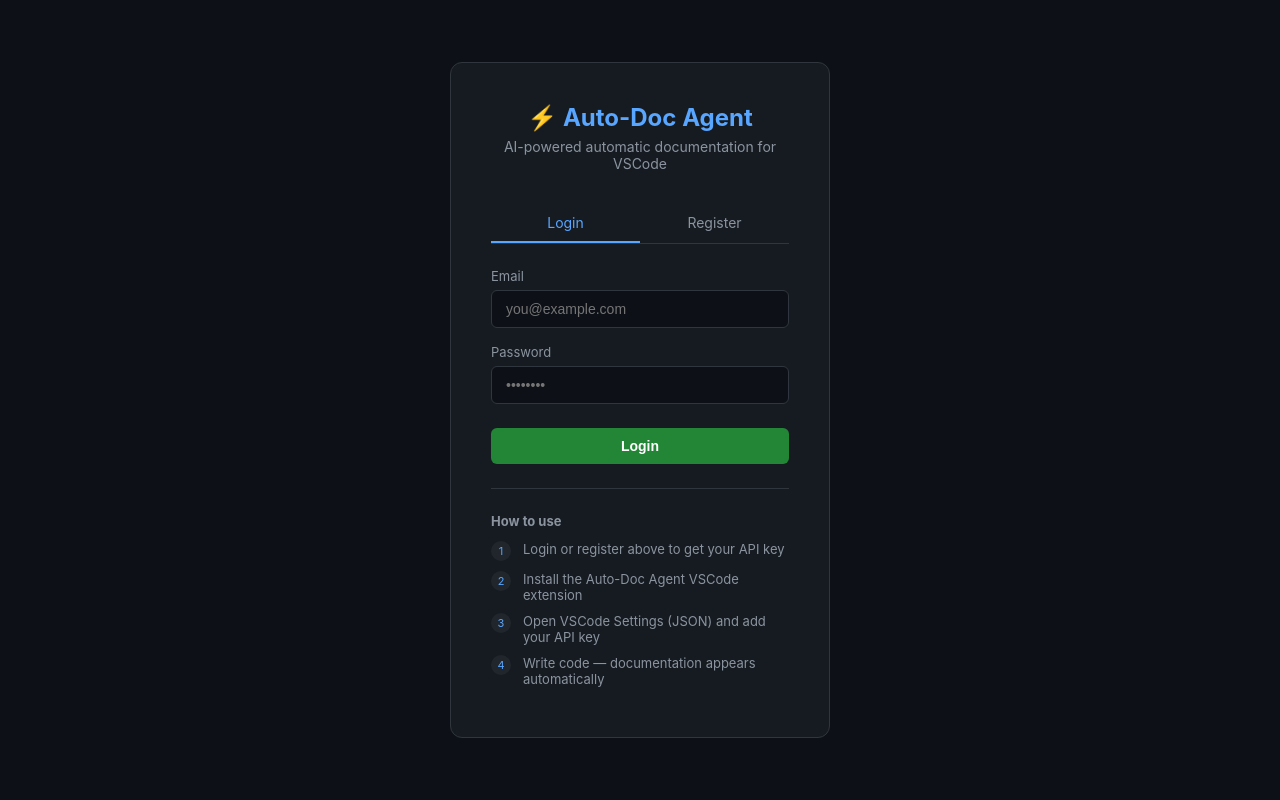
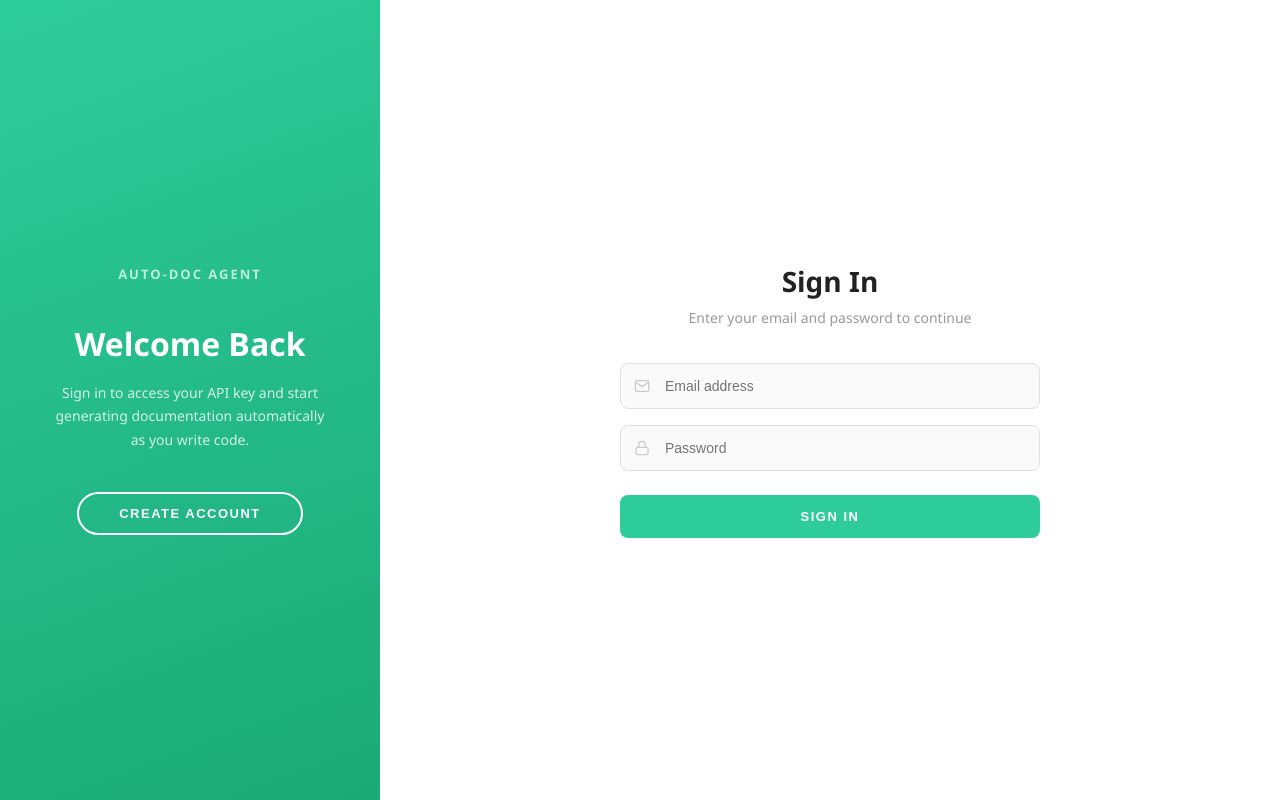
Before and after one commit to JohnyJames9496/auto-doc-agent, a Python web app: template backend/app/templates/index.html in a window 1280 px wide. Run offline with Jinja, Linux system fonts and the light colour scheme; the template is opened without the code that fills it, so the values that code supplies are empty.

Commit message:
redesign login page with split panel layout

```diff
--- a/backend/app/templates/index.html
+++ b/backend/app/templates/index.html
@@ -8,281 +8,314 @@
         * { margin: 0; padding: 0; box-sizing: border-box; }
 
         body {
-            font-family: -apple-system, BlinkMacSystemFont, 'Segoe UI', sans-serif;
-            background: #0d1117;
-            color: #e6edf3;
+            font-family: 'Segoe UI', sans-serif;
             min-height: 100vh;
             display: flex;
-            align-items: center;
-            justify-content: center;
-        }
-
-        .container {
-            width: 100%;
-            max-width: 420px;
-            padding: 20px;
+            background: #f0f2f5;
         }
 
         .card {
-            background: #161b22;
-            border: 1px solid #30363d;
-            border-radius: 12px;
-            padding: 40px;
+            display: flex;
+            width: 100%;
+            min-height: 100vh;
         }
 
-        .logo {
+        /* Left panel */
+        .left {
+            width: 380px;
+            background: linear-gradient(160deg, #2ecc99, #1aaa77);
+            color: white;
+            display: flex;
+            flex-direction: column;
+            align-items: center;
+            justify-content: center;
+            padding: 60px 48px;
             text-align: center;
-            margin-bottom: 32px;
+            flex-shrink: 0;
         }
 
-        .logo h1 {
-            font-size: 24px;
+        .left .brand {
+            font-size: 13px;
             font-weight: 700;
-            color: #58a6ff;
+            letter-spacing: 2px;
+            text-transform: uppercase;
+            opacity: 0.7;
+            margin-bottom: 40px;
         }
 
-        .logo p {
-            font-size: 14px;
-            color: #8b949e;
-            margin-top: 6px;
+        .left h2 {
+            font-size: 32px;
+            font-weight: 700;
+            margin-bottom: 16px;
+            line-height: 1.3;
         }
 
-        .tabs {
-            display: flex;
-            margin-bottom: 24px;
-            border-bottom: 1px solid #30363d;
+        .left p {
+            font-size: 14px;
+            opacity: 0.8;
+            margin-bottom: 40px;
+            line-height: 1.7;
         }
 
-        .tab {
-            flex: 1;
-            padding: 10px;
-            text-align: center;
+        .left button {
+            background: transparent;
+            border: 2px solid white;
+            color: white;
+            padding: 12px 40px;
+            border-radius: 30px;
+            font-size: 13px;
+            font-weight: 700;
             cursor: pointer;
-            color: #8b949e;
-            font-size: 14px;
-            border-bottom: 2px solid transparent;
+            letter-spacing: 1.5px;
+            text-transform: uppercase;
             transition: all 0.2s;
         }
 
-        .tab.active {
-            color: #58a6ff;
-            border-bottom-color: #58a6ff;
+        .left button:hover {
+            background: white;
+            color: #1aaa77;
         }
 
-        .form-group {
+        /* Right panel */
+        .right {
+            flex: 1;
+            background: white;
+            display: flex;
+            flex-direction: column;
+            align-items: center;
+            justify-content: center;
+            padding: 60px 80px;
+        }
+
+        .right h2 {
+            font-size: 28px;
+            font-weight: 700;
+            color: #222;
+            margin-bottom: 8px;
+        }
+
+        .right .subtitle {
+            font-size: 14px;
+            color: #999;
+            margin-bottom: 36px;
+        }
+
+        .input-group {
+            position: relative;
+            width: 100%;
+            max-width: 420px;
             margin-bottom: 16px;
         }
 
-        label {
-            display: block;
-            font-size: 13px;
-            color: #8b949e;
-            margin-bottom: 6px;
+        .input-group input {
+            width: 100%;
+            padding: 14px 18px 14px 44px;
+            border: 1px solid #e0e0e0;
+            border-radius: 8px;
+            font-size: 14px;
+            color: #333;
+            outline: none;
+            background: #fafafa;
+            transition: border-color 0.2s, background 0.2s;
         }
 
-        input {
-            width: 100%;
-            padding: 10px 14px;
-            background: #0d1117;
-            border: 1px solid #30363d;
-            border-radius: 6px;
-            color: #e6edf3;
-            font-size: 14px;
-            outline: none;
-            transition: border-color 0.2s;
+        .input-group input:focus {
+            border-color: #2ecc99;
+            background: white;
         }
 
-        input:focus {
-            border-color: #58a6ff;
+        .input-group svg {
+            position: absolute;
+            left: 14px;
+            top: 50%;
+            transform: translateY(-50%);
+            color: #ccc;
         }
 
-        button {
+        .submit-btn {
             width: 100%;
-            padding: 10px;
-            background: #238636;
+            max-width: 420px;
+            padding: 14px;
+            background: #2ecc99;
             border: none;
-            border-radius: 6px;
+            border-radius: 8px;
             color: white;
-            font-size: 14px;
-            font-weight: 600;
+            font-size: 13px;
+            font-weight: 700;
             cursor: pointer;
+            letter-spacing: 1.5px;
+            text-transform: uppercase;
             margin-top: 8px;
             transition: background 0.2s;
         }
 
-        button:hover { background: #2ea043; }
-        button:disabled { background: #21262d; color: #8b949e; cursor: not-allowed; }
+        .submit-btn:hover { background: #1aaa77; }
+        .submit-btn:disabled { background: #ccc; cursor: not-allowed; }
 
         .error {
-            background: #3d1a1a;
-            border: 1px solid #f85149;
-            border-radius: 6px;
-            padding: 10px 14px;
+            width: 100%;
+            max-width: 420px;
+            background: #fff5f5;
+            border: 1px solid #fed7d7;
+            border-radius: 8px;
+            padding: 12px 16px;
             font-size: 13px;
-            color: #f85149;
+            color: #e53e3e;
             margin-bottom: 16px;
             display: none;
         }
 
-        .token-section {
+        .api-key-box {
             display: none;
+            width: 100%;
+            max-width: 420px;
             margin-top: 24px;
+            background: #f0fdf8;
+            border: 1px solid #b2f0d8;
+            border-radius: 8px;
+            padding: 20px;
         }
 
-        .token-label {
-            font-size: 13px;
-            color: #8b949e;
-            margin-bottom: 8px;
+        .api-key-box .key-label {
+            font-size: 12px;
+            font-weight: 600;
+            color: #1aaa77;
+            text-transform: uppercase;
+            letter-spacing: 1px;
+            margin-bottom: 10px;
         }
 
-        .token-box {
+        .key-row {
             display: flex;
-            gap: 8px;
+            gap: 10px;
             align-items: center;
         }
 
-        .token-value {
+        .key-value {
             flex: 1;
-            padding: 10px 14px;
-            background: #0d1117;
-            border: 1px solid #30363d;
+            font-size: 12px;
+            font-family: 'Courier New', monospace;
+            color: #333;
+            background: white;
+            border: 1px solid #d0f0e4;
             border-radius: 6px;
-            color: #58a6ff;
-            font-size: 12px;
-            font-family: monospace;
+            padding: 10px 12px;
             word-break: break-all;
+            line-height: 1.5;
         }
 
         .copy-btn {
-            width: auto;
-            padding: 10px 16px;
-            margin-top: 0;
-            background: #21262d;
-            border: 1px solid #30363d;
+            padding: 10px 20px;
+            background: #2ecc99;
+            border: none;
+            border-radius: 6px;
+            color: white;
+            font-size: 12px;
+            font-weight: 700;
+            cursor: pointer;
             white-space: nowrap;
+            letter-spacing: 1px;
+            text-transform: uppercase;
+            transition: background 0.2s;
+            flex-shrink: 0;
         }
 
-        .copy-btn:hover { background: #30363d; }
+        .copy-btn:hover { background: #1aaa77; }
 
-        .steps {
-            margin-top: 24px;
-            padding-top: 24px;
-            border-top: 1px solid #30363d;
-        }
-
-        .steps h3 {
-            font-size: 13px;
-            color: #8b949e;
-            margin-bottom: 12px;
-        }
-
-        .step {
-            display: flex;
-            gap: 12px;
-            margin-bottom: 10px;
-            font-size: 13px;
-            color: #8b949e;
-        }
-
-        .step-num {
-            width: 20px;
-            height: 20px;
-            background: #21262d;
-            border-radius: 50%;
-            display: flex;
-            align-items: center;
-            justify-content: center;
-            font-size: 11px;
-            flex-shrink: 0;
-            color: #58a6ff;
-        }
-
-        .success-msg {
-            color: #3fb950;
-            font-size: 13px;
+        .copied {
+            font-size: 12px;
+            color: #2ecc99;
             text-align: center;
             margin-top: 8px;
             display: none;
+            font-weight: 600;
+        }
+
+        .api-key-box .hint {
+            font-size: 12px;
+            color: #888;
+            margin-top: 12px;
+            line-height: 1.6;
+        }
+
+        .api-key-box .hint code {
+            background: #e8f8f2;
+            padding: 1px 6px;
+            border-radius: 4px;
+            font-family: 'Courier New', monospace;
+            color: #1aaa77;
         }
     </style>
 </head>
 <body>
-    <div class="container">
-        <div class="card">
-            <div class="logo">
-                <h1>⚡ Auto-Doc Agent</h1>
-                <p>AI-powered automatic documentation for VSCode</p>
-            </div>
+    <div class="card">
+        <div class="left" id="left-panel">
+            <div class="brand">Auto-Doc Agent</div>
+            <h2>Welcome Back</h2>
+            <p>Sign in to access your API key and start generating documentation automatically as you write code.</p>
+            <button onclick="switchTo('register')">Create Account</button>
+        </div>
 
-            <div class="tabs">
-                <div class="tab active" onclick="switchTab('login')">Login</div>
-                <div class="tab" onclick="switchTab('register')">Register</div>
-            </div>
+        <div class="right">
+            <h2 id="panel-title">Sign In</h2>
+            <p class="subtitle" id="panel-subtitle">Enter your email and password to continue</p>
 
             <div id="error" class="error"></div>
 
-            <div class="form-group">
-                <label>Email</label>
-                <input type="email" id="email" placeholder="you@example.com">
+            <div class="input-group">
+                <svg width="16" height="16" fill="none" stroke="currentColor" stroke-width="2" viewBox="0 0 24 24">
+                    <path d="M4 4h16c1.1 0 2 .9 2 2v12c0 1.1-.9 2-2 2H4c-1.1 0-2-.9-2-2V6c0-1.1.9-2 2-2z"/><polyline points="22,6 12,13 2,6"/>
+                </svg>
+                <input type="email" id="email" placeholder="Email address" />
             </div>
 
-            <div class="form-group">
-                <label>Password</label>
-                <input type="password" id="password" placeholder="••••••••"
-                    onkeydown="if(event.key==='Enter') submit()">
+            <div class="input-group">
+                <svg width="16" height="16" fill="none" stroke="currentColor" stroke-width="2" viewBox="0 0 24 24">
+                    <rect x="3" y="11" width="18" height="11" rx="2" ry="2"/><path d="M7 11V7a5 5 0 0 1 10 0v4"/>
+                </svg>
+                <input type="password" id="password" placeholder="Password"
+                    onkeydown="if(event.key==='Enter') submit()" />
             </div>
 
-            <button id="submit-btn" onclick="submit()">Login</button>
+            <button class="submit-btn" id="submit-btn" onclick="submit()">Sign In</button>
 
-            <div class="token-section" id="token-section">
-                <div class="token-label">✅ Your API Key — paste this into VSCode settings</div>
-                <div class="token-box">
-                    <div class="token-value" id="token-value"></div>
-                    <button class="copy-btn" onclick="copyToken()">Copy</button>
+            <div class="api-key-box" id="api-key-box">
+                <div class="key-label">Your API Key</div>
+                <div class="key-row">
+                    <div class="key-value" id="key-value"></div>
+                    <button class="copy-btn" onclick="copyKey()">Copy</button>
                 </div>
-                <div class="success-msg" id="success-msg">Copied to clipboard!</div>
-            </div>
-
-            <div class="steps">
-                <h3>How to use</h3>
-                <div class="step">
-                    <div class="step-num">1</div>
-                    <div>Login or register above to get your API key</div>
-                </div>
-                <div class="step">
-                    <div class="step-num">2</div>
-                    <div>Install the Auto-Doc Agent VSCode extension</div>
-                </div>
-                <div class="step">
-                    <div class="step-num">3</div>
-                    <div>Open VSCode Settings (JSON) and add your API key</div>
-                </div>
-                <div class="step">
-                    <div class="step-num">4</div>
-                    <div>Write code — documentation appears automatically</div>
+                <div class="copied" id="copied">Copied to clipboard</div>
+                <div class="hint">
+                    Add this to your VS Code settings under <code>autoDocAgent.apiKey</code>
                 </div>
             </div>
         </div>
     </div>
 
     <script>
-        let currentTab = 'login';
+        let mode = 'login';
 
-        function switchTab(tab) {
-            currentTab = tab;
-            document.querySelectorAll('.tab').forEach((t, i) => {
-                t.classList.toggle('active', (i === 0 && tab === 'login') || (i === 1 && tab === 'register'));
-            });
-            document.getElementById('submit-btn').textContent = tab === 'login' ? 'Login' : 'Register';
+        function switchTo(newMode) {
+            mode = newMode;
+            const isLogin = mode === 'login';
+            document.getElementById('panel-title').textContent = isLogin ? 'Sign In' : 'Create Account';
+            document.getElementById('panel-subtitle').textContent = isLogin
+                ? 'Enter your email and password to continue'
+                : 'Create your account to get started';
+            document.getElementById('submit-btn').textContent = isLogin ? 'Sign In' : 'Sign Up';
+            document.getElementById('left-panel').innerHTML = isLogin
+                ? `<div class="brand">Auto-Doc Agent</div><h2>Welcome Back</h2><p>Sign in to access your API key and start generating documentation automatically as you write code.</p><button onclick="switchTo('register')">Create Account</button>`
+                : `<div class="brand">Auto-Doc Agent</div><h2>Already have an account?</h2><p>Sign in to access your existing API key and documentation dashboard.</p><button onclick="switchTo('login')">Sign In</button>`;
             document.getElementById('error').style.display = 'none';
-            document.getElementById('token-section').style.display = 'none';
+            document.getElementById('api-key-box').style.display = 'none';
         }
 
         async function submit() {
             const email = document.getElementById('email').value.trim();
             const password = document.getElementById('password').value;
+            const btn = document.getElementById('submit-btn');
             const errorEl = document.getElementById('error');
-            const btn = document.getElementById('submit-btn');
 
             if (!email || !password) {
                 showError('Please enter your email and password.');
@@ -293,7 +326,7 @@
             btn.textContent = 'Please wait...';
             errorEl.style.display = 'none';
 
-            const endpoint = currentTab === 'login' ? '/auth/login' : '/auth/register';
+            const endpoint = mode === 'login' ? '/auth/login' : '/auth/register';
 
             try {
                 const res = await fetch(endpoint, {
@@ -309,14 +342,14 @@
                     return;
                 }
 
-                document.getElementById('token-value').textContent = data.access_token;
-                document.getElementById('token-section').style.display = 'block';
+                document.getElementById('key-value').textContent = data.access_token;
+                document.getElementById('api-key-box').style.display = 'block';
 
-            } catch (err) {
+            } catch {
                 showError('Network error. Please try again.');
             } finally {
                 btn.disabled = false;
-                btn.textContent = currentTab === 'login' ? 'Login' : 'Register';
+                btn.textContent = mode === 'login' ? 'Sign In' : 'Sign Up';
             }
         }
 
@@ -326,12 +359,12 @@
             el.style.display = 'block';
         }
 
-        async function copyToken() {
-            const token = document.getElementById('token-value').textContent;
-            await navigator.clipboard.writeText(token);
-            const msg = document.getElementById('success-msg');
-            msg.style.display = 'block';
-            setTimeout(() => msg.style.display = 'none', 2000);
+        async function copyKey() {
+            const key = document.getElementById('key-value').textContent;
+            await navigator.clipboard.writeText(key);
+            const el = document.getElementById('copied');
+            el.style.display = 'block';
+            setTimeout(() => el.style.display = 'none', 2000);
         }
     </script>
 </body>
--- a/extension/package.json
+++ b/extension/package.json
@@ -2,7 +2,7 @@
   "name": "auto-doc-agent",
   "displayName": "Auto-Doc Agent",
   "description": "AI-powered automatic documentation generator — generates hover tooltips as you write code",
-  "version": "0.1.7",
+  "version": "0.1.8",
   "publisher": "JohnyJames",
   "icon": "images/iconextension.png",
   "repository": {
```
Also changed, not shown: extension/package-lock.json.
